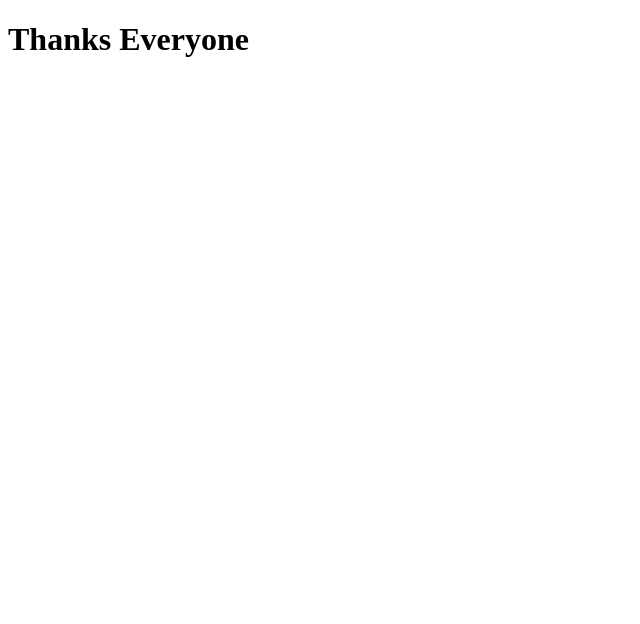
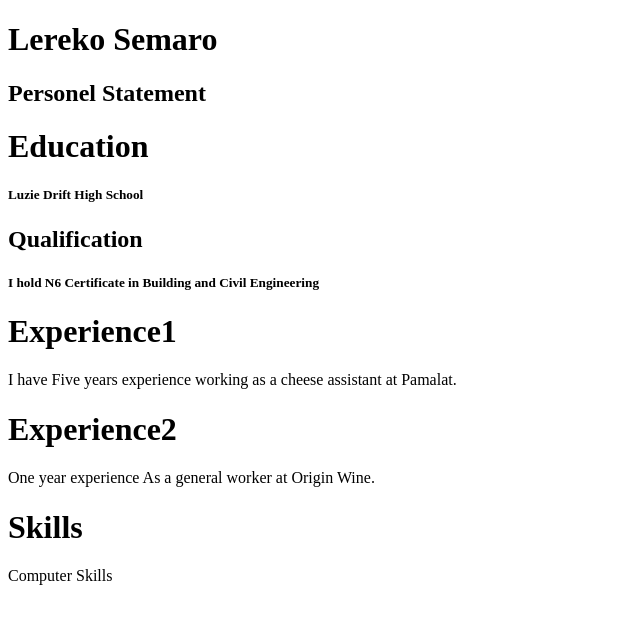
Before and after one commit to LIRA0104/IntroToWeb-Click-Learning, a plain HTML site: page Index.html in a window 1280 px wide. Shown: the whole page, without its empty margins (0-640 px from the left). Drawn offline with Linux system fonts and the light colour scheme.

Commit message:
Update Index.html

```diff
--- a/Index.html
+++ b/Index.html
@@ -6,7 +6,7 @@
 
     <title>
 
-        Lereko digital CV
+    Personel
 
     </title>
 
@@ -14,11 +14,46 @@
 
 <body>
 
-<h1>Thanks Everyone
+<h1>
+     Lereko Semaro
+<h1>
+
+<h2>
+Personel Statement
+<h2>
+
+<h1>
+ Education
+ <h1>
+
+ <h5>
+Luzie Drift High School
+ </h5
+ >
+
+<h2>
+Qualification
+</h2>
 
 
+<h5>
+I hold N6 Certificate in Building and Civil Engineering
+<h5>
+
+<h1>
+Experience1
 </h1>
+I have Five years experience working as a cheese assistant at Pamalat.
 
+<h1>
+Experience2
+</h1>
+One year experience As a general worker at Origin Wine.
+
+<h1>
+Skills
+</h1>
+Computer Skills
 
 </body>
 
```
